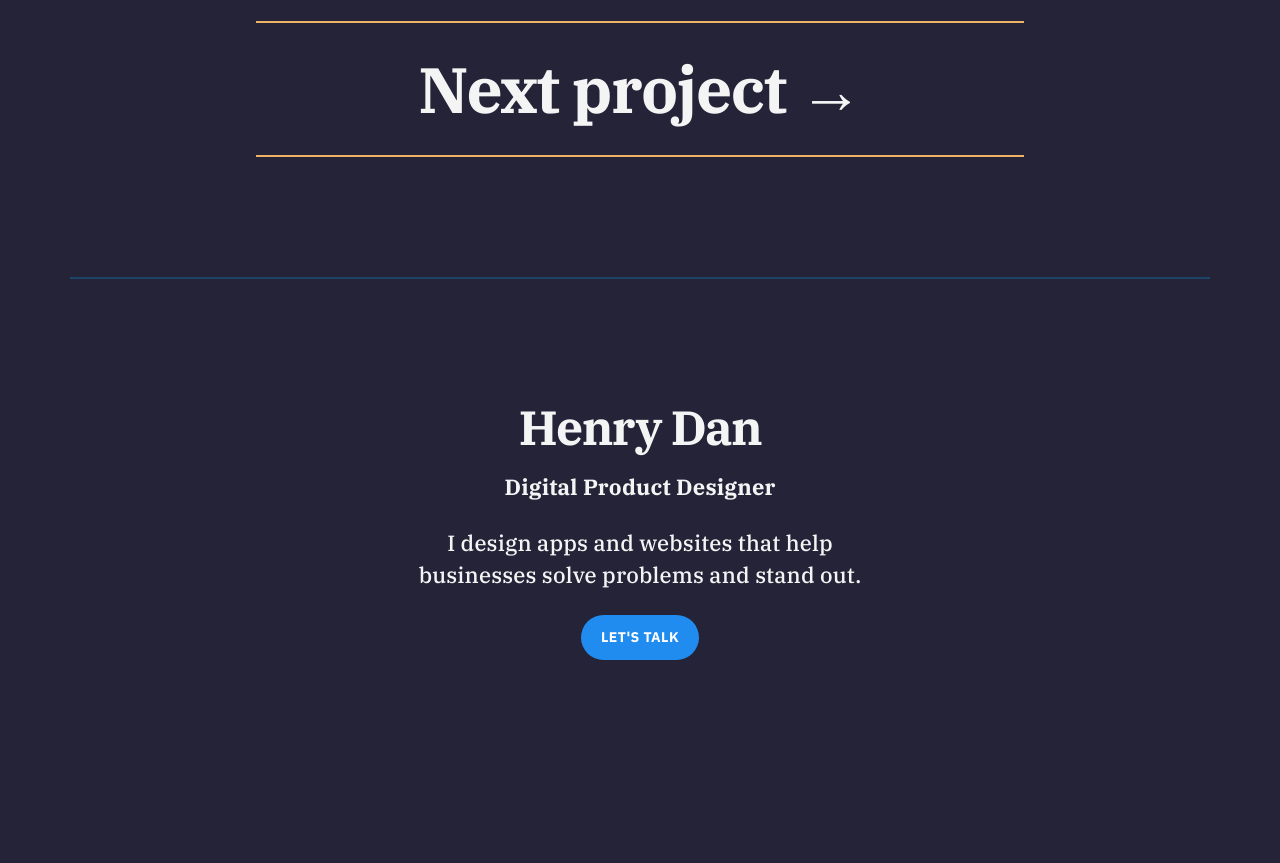
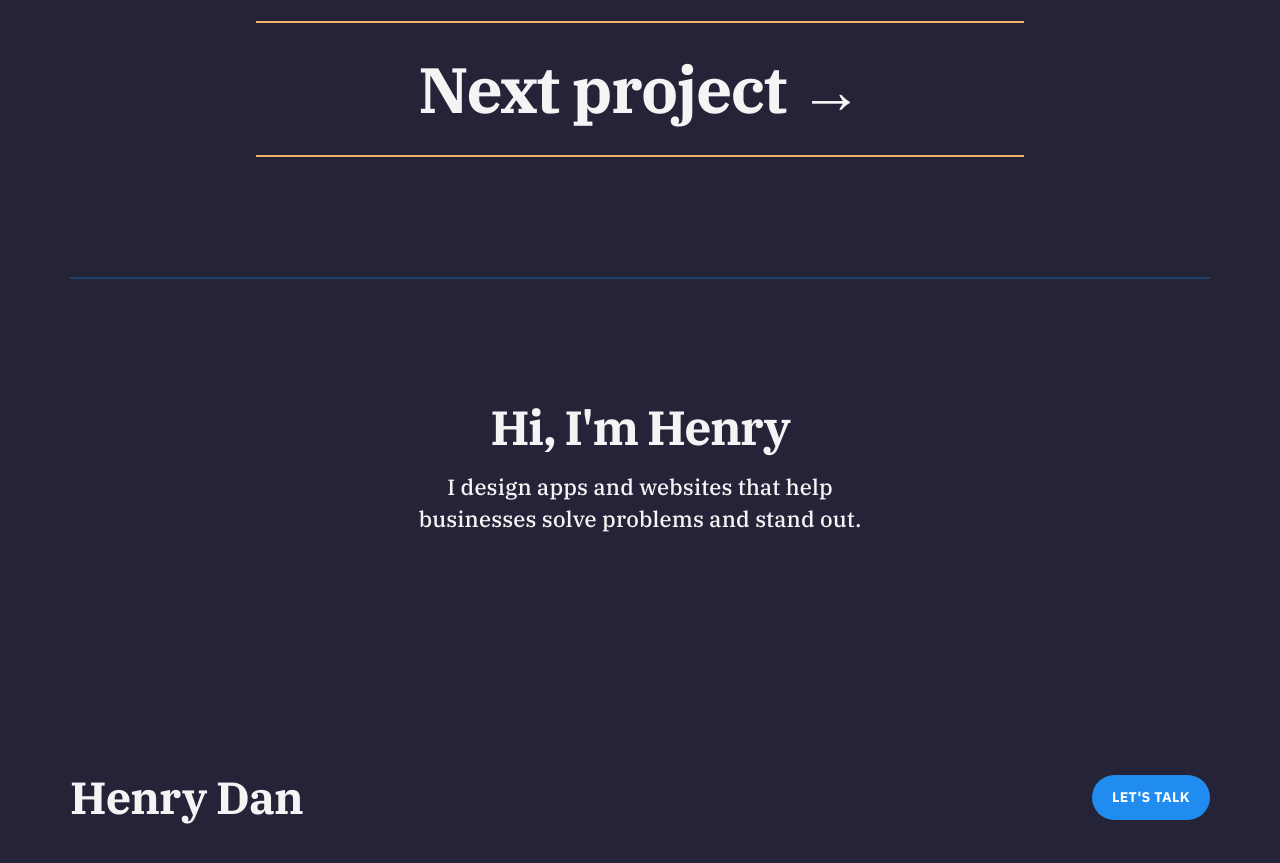
Before and after one commit to hdan-design/hdan-design.github.io, a Jekyll site: the page built from _projects/4-crossfire+.md, in a window 1280 px wide and 900 px high, scrolled down 5590 px. Shown: the top 863 px of the window. Built offline with Jekyll 4.4.1, drawn with Linux system fonts in a browser that asks for light colours; nearby versions of some CDN libraries; before the commit the page ends 6250 px from its top, so only the background shows below that.

Commit message:
changed footer & about
added footer again, tweaked copy in about section

```diff
--- a/_includes/footer.html
+++ b/_includes/footer.html
@@ -1,4 +1,4 @@
-<!-- <footer class="footer">
+<footer class="footer">
 	<div class="wrap grid">
 
 		{% if site.data.settings.footer_settings.logo_image %}
@@ -8,16 +8,19 @@
 		{% else %}
 		<a href="{{ site.baseurl }}/" class="footer__title">
 			{{ site.data.settings.basic_settings.site_title }}
-			<p>I'm a UX & UI Designer</p>
+			<!-- <p>I'm a UX & UI Designer</p> -->
 		</a>
 		{% endif %}
 		<div class="footer__copyright">
 			{% if site.data.settings.footer_settings.tagline %}
 			<p>{{ site.data.settings.footer_settings.tagline }}</p>
 			{% endif %}
-			<p class="subtitle"><a href="mailto:hello@henrydan.me" target="_blank">hello@henrydan.me</a>
-			</p>
-			<span class="footnote">© Henry Dan</span>
+			<!-- <p class="subtitle"><a href="mailto:hello@henrydan.me" target="_blank">hello@henrydan.me</a>
+			</p> -->
+			<!-- <p class="subtitle">Digital Product Designer</a>
+			</p> -->
+			<a href="https://calendly.com/henrydan/design-help" class="header__cta button--fill">Let's Talk</a>
+			<!-- <span class="footnote">© Henry Dan</span> -->
 		</div>
 
-	</div> -->
+	</div>
--- a/_includes/section__about.html
+++ b/_includes/section__about.html
@@ -3,14 +3,14 @@
     <div class="wrap"><hr/></div>
     {% endif %}
     <div class="about__content">
-      <h2 class="title">Henry Dan</h2>
-      <p class="subtitle">Digital Product Designer</p>
+      <h2 class="title">Hi, I'm Henry</h2>
+      <!-- <p class="subtitle">Digital Product Designer</p> -->
       <p class="subtitle subtitle--light">I design apps and websites that help businesses solve problems and stand out.</p>
       <!-- <p class="subtitle subtitle--light">Have any questions, ideas, or just aren't sure where to start? I'd love to chat.</p> -->
       <!-- <p class="subtitle subtitle--light">How can I help you?</p> -->
       <!-- <p class="subtitle subtitle--light">I'll help you solve business problems, more deeply understand your users, and prototype your ideas to test them with real customers.</p> -->
 
-      <a href="https://calendly.com/henrydan/design-help" class="header__cta button--fill">Let's Talk</a>
+      <!-- <a href="https://calendly.com/henrydan/design-help" class="header__cta button--fill">Let's Talk</a> -->
     </div>
        <!-- <div class="about__image">
       <img src="{{ '/images/profile.png' | relative_url }}" alt="headshot of a man in a black shirt">
```
